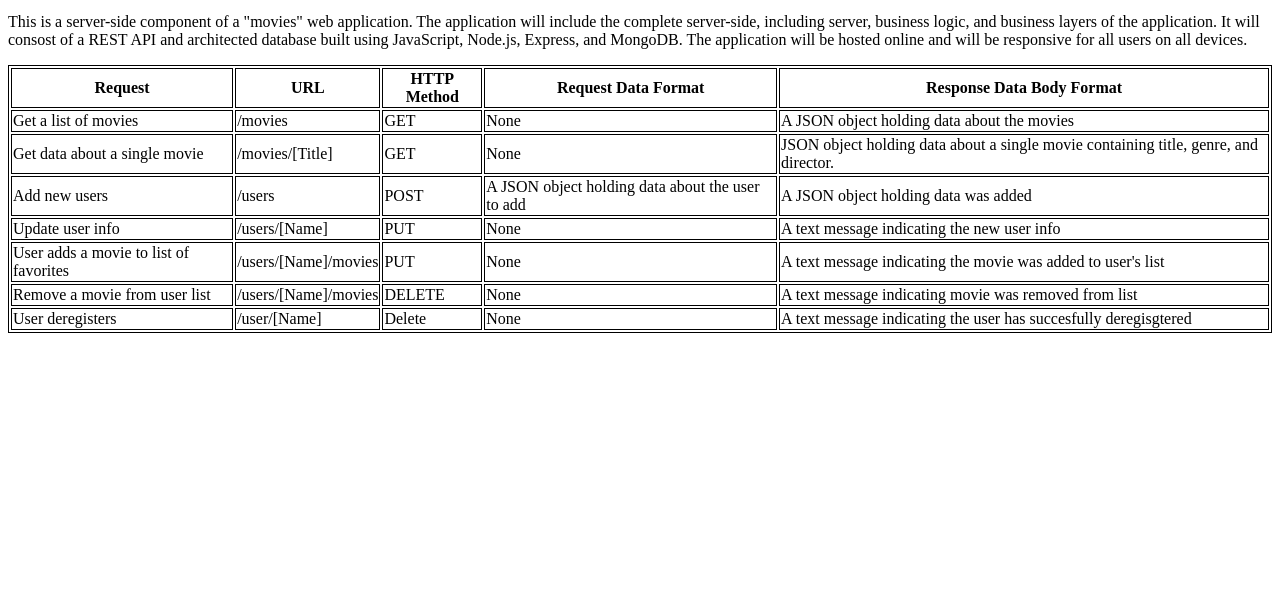
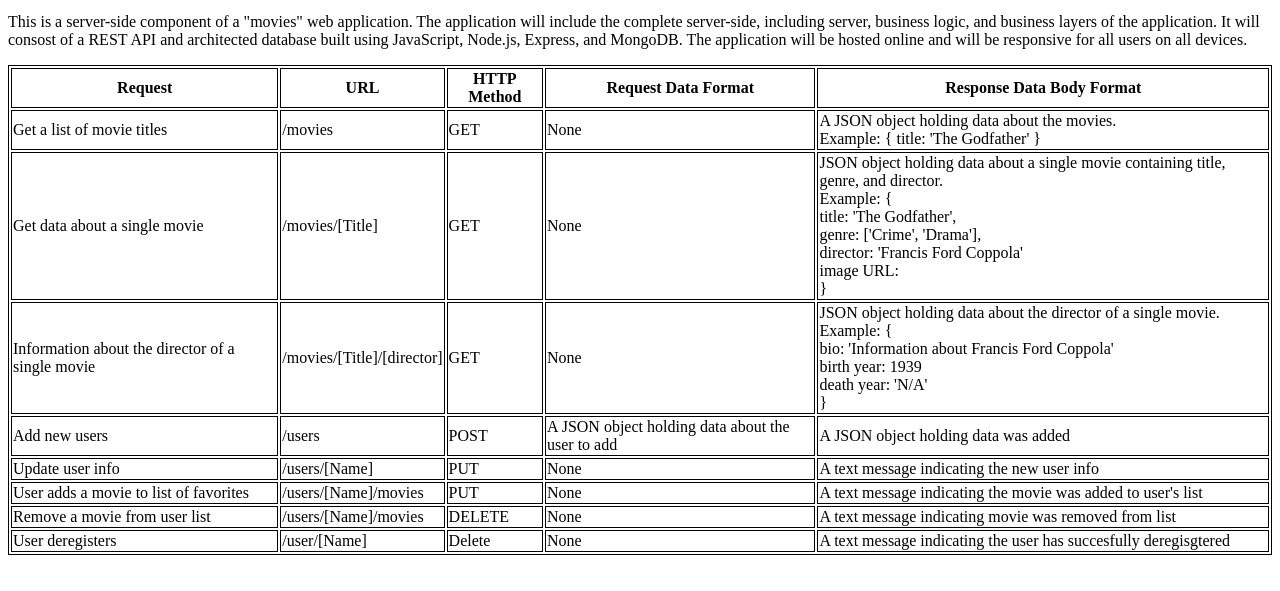
Before and after one commit to Christin-paige/movie_api, a website: page public/documentation.html in a window 1280 px wide. Shown: the part 101-692 px from the top of the page. Drawn offline with Linux system fonts and the light colour scheme.

Commit message:
updated table

```diff
--- a/public/documentation.html
+++ b/public/documentation.html
@@ -34,11 +34,17 @@
             <th>Response Data Body Format</th>
         </tr>
         <tr>
-            <td>Get a list of movies</td>
+            <td>Get a list of movie titles</td>
             <td>/movies</td>
             <td>GET</td>
             <td>None</td>
-            <td>A JSON object holding data about the movies</td>
+            <td>A JSON object holding data about the movies.<br>
+                Example:
+
+                {
+                    title: 'The Godfather'
+                }
+            </td>
         </tr>
         <tr>
             <td>Get data about a single movie</td>
@@ -46,7 +52,29 @@
             <td>GET</td>
             <td>None</td>
             <td>JSON object holding data about a single movie containing
-                title, genre, and director.</td>
+                title, genre, and director. <br>Example:
+                { <br>
+                    title: 'The Godfather',<br>
+                    genre: ['Crime', 'Drama'],<br>
+                    director: 'Francis Ford Coppola'<br>
+                    image URL: <br>
+                }
+            </td>
+            <tr>
+            <td>Information about the director of a single movie</td>
+            <td>/movies/[Title]/[director]</td>
+            <td>GET</td>
+            <td>None</td>
+            <td>JSON object holding data about the director of a single movie.  <br>
+            Example:
+            { <br>
+                bio: 'Information about Francis Ford Coppola'<br>
+                birth year: 1939<br>
+                death year: 'N/A'<br>
+            }
+
+            </td>
+        </tr>
         </tr>
         <tr>
             <td>Add new users</td>
```
Also changed, not shown: log.txt (+13 -0 lines).
